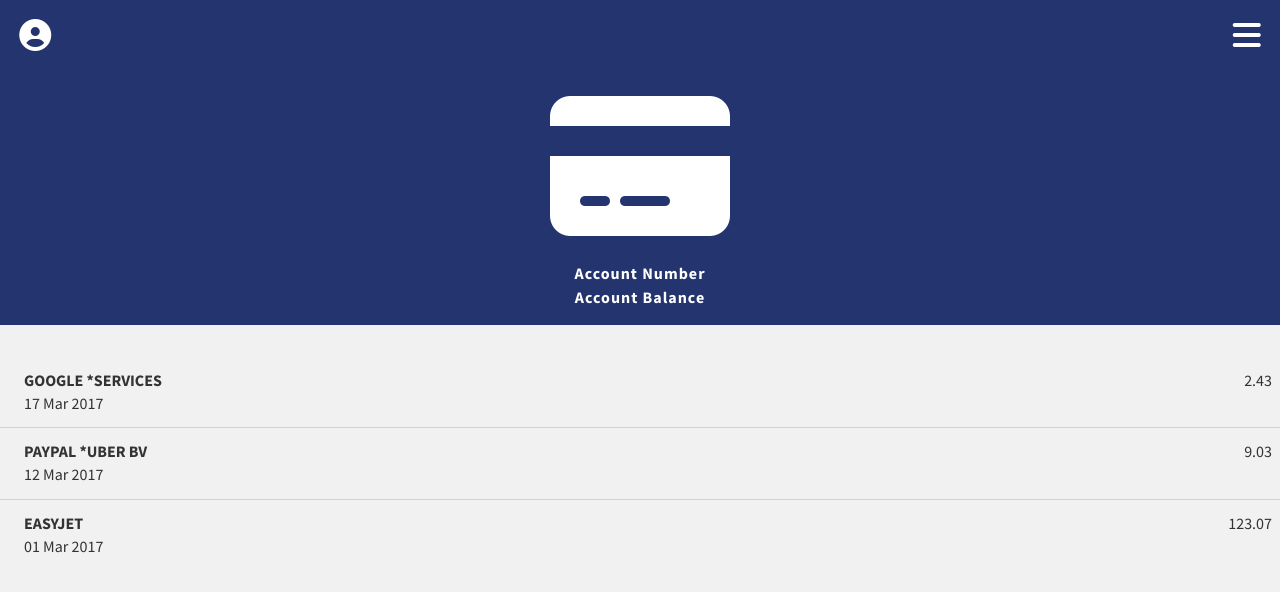
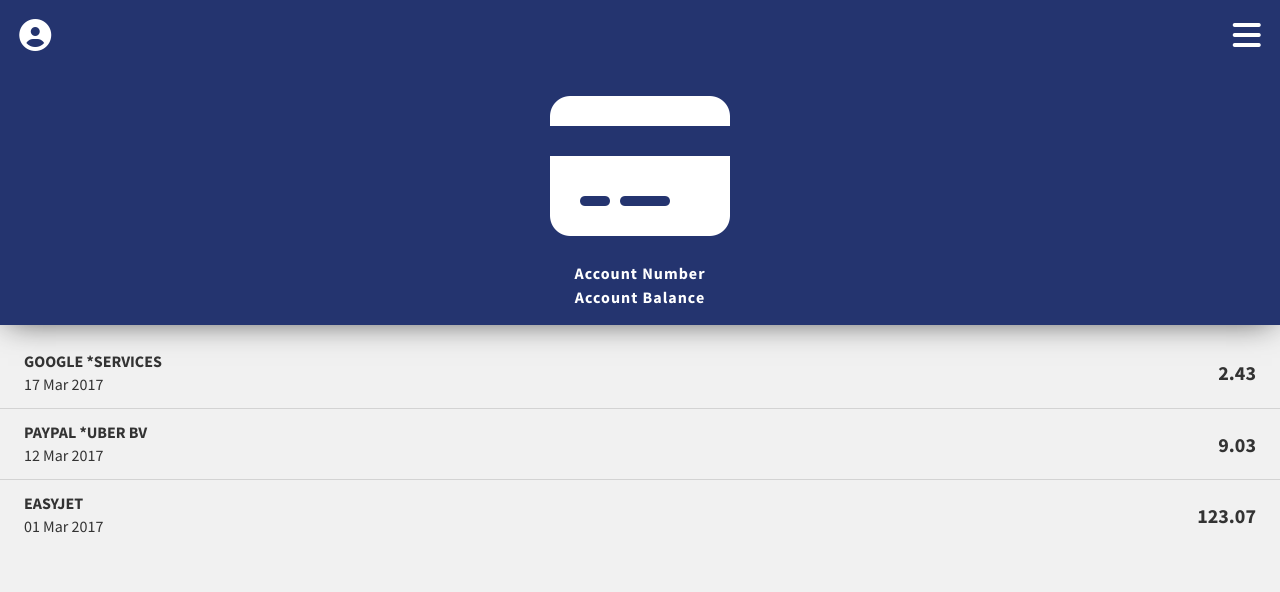
Before and after one commit to nikosrossolatos/finfreak, a plain HTML site: page index.html in a window 1280 px wide. Drawn offline with Linux system fonts and the light colour scheme.

Commit message:
list / amount

```diff
--- a/style.css
+++ b/style.css
@@ -105,9 +105,10 @@ eurobank-red {
 }
 
 section.account-header {
-    margin-bottom: 2em;
+    margin-bottom: 0.8em;
     padding-bottom: 1em;
     background: #24346F;
+    box-shadow: 0px 3px 31px -8px rgba(0,0,0,0.75);
 }
 
 header .top-bar {
@@ -150,14 +151,16 @@ header .card-details {
 }
 
 .transaction-list ul li {
+    padding: 0.75em 0.5em;
     display: -webkit-box;
     display: -ms-flexbox;
     display: flex;
     -webkit-box-pack: justify;
     -ms-flex-pack: justify;
     justify-content: space-between;
-    padding: 0.75em 0.5em;
-
+    -webkit-box-align: center;
+    -ms-flex-align: center;
+    align-items: center;
 }
 
 .transaction-list ul li:not(:last-child) {
@@ -171,3 +174,12 @@ header .card-details {
 .transaction-list ul li .transaction-details {
     padding-left: 1em;
 }
+
+.transaction-list ul li .transaction-amount {
+    padding-right: 1em;
+}
+
+.transaction-list ul li .transaction-amount .value {
+    font-size: 1.25em;
+    font-weight: 700;
+}
```
